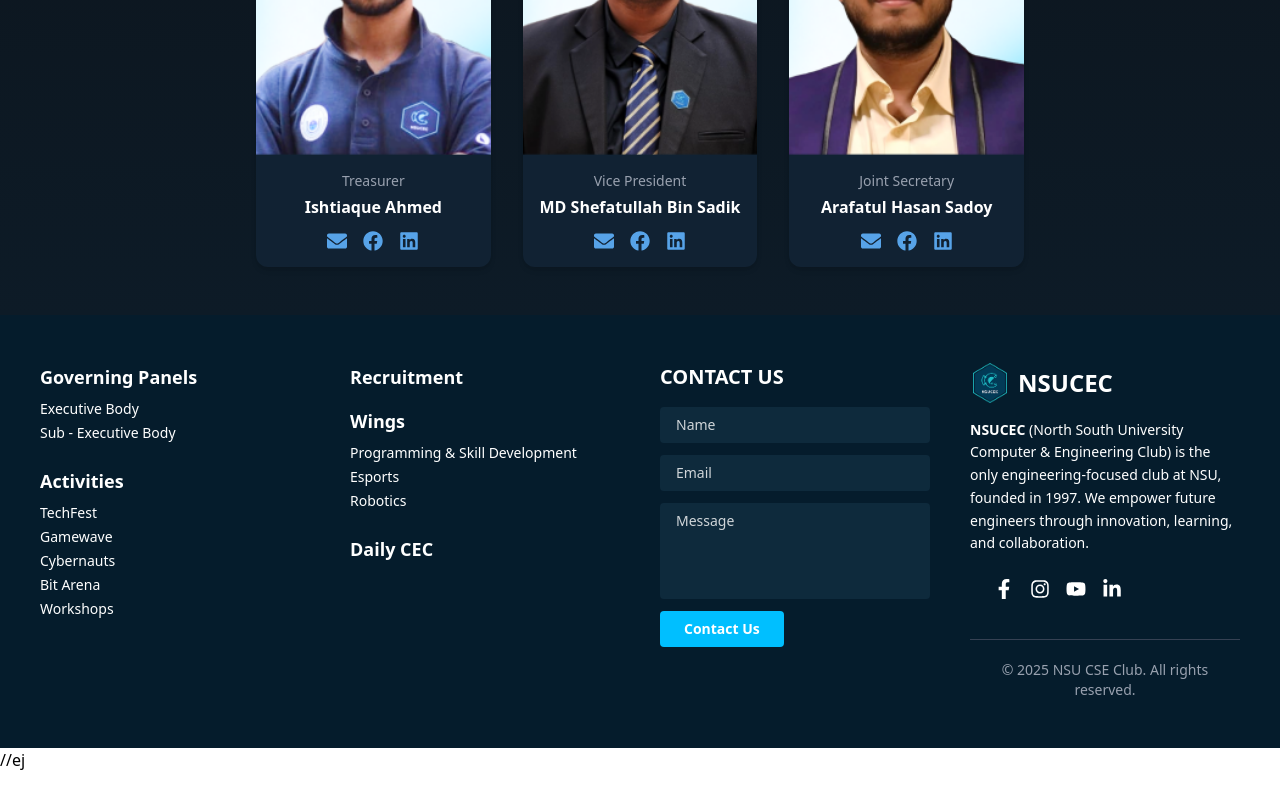
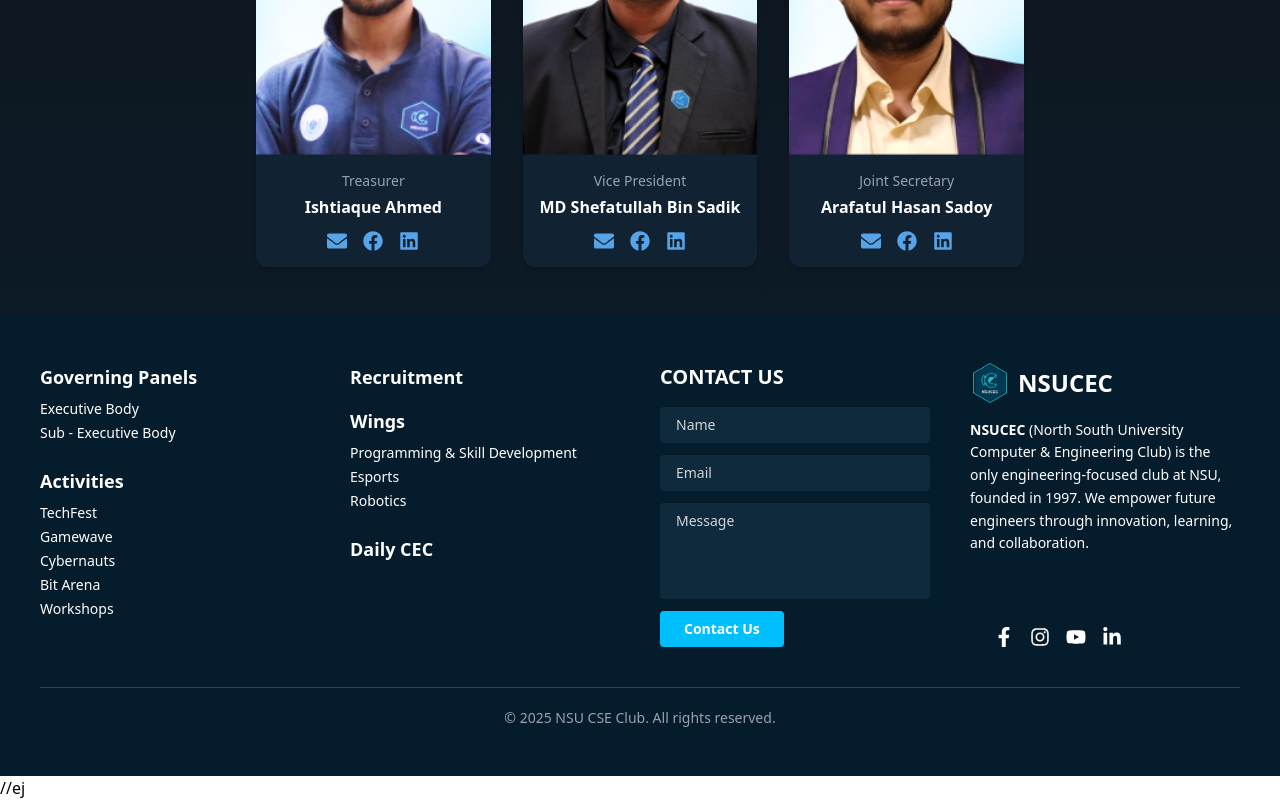
Before and after one commit to touhidarahimu/nsucec_react, a React (Vite) app in the folder website/: page / in a window 1280 px wide. Shown: the part 2733-3533 px from the top of the page. Before the commit the page ends 3505 px from the top, so only its background shows below. Built offline with nearby package versions, Linux system fonts and the light colour scheme.

Commit message:
footer devloped div add

```diff
--- a/website/src/components/Navber/Footer/Footer.jsx
+++ b/website/src/components/Navber/Footer/Footer.jsx
@@ -101,10 +101,10 @@
               <FaLinkedinIn className="text-xl hover:text-[#00BFFF] transition" />
             </a>
           </div>
-           <div className="border-t border-gray-700 mt-10 pt-5 text-center text-sm text-gray-400">
+        </div>
+      </div>
+      <div className="border-t border-gray-700 mt-10 pt-5 text-center text-sm text-gray-400">
         © {new Date().getFullYear()} NSU CSE Club. All rights reserved.
-      </div>
-        </div>
       </div>
     </footer>
   );
```
